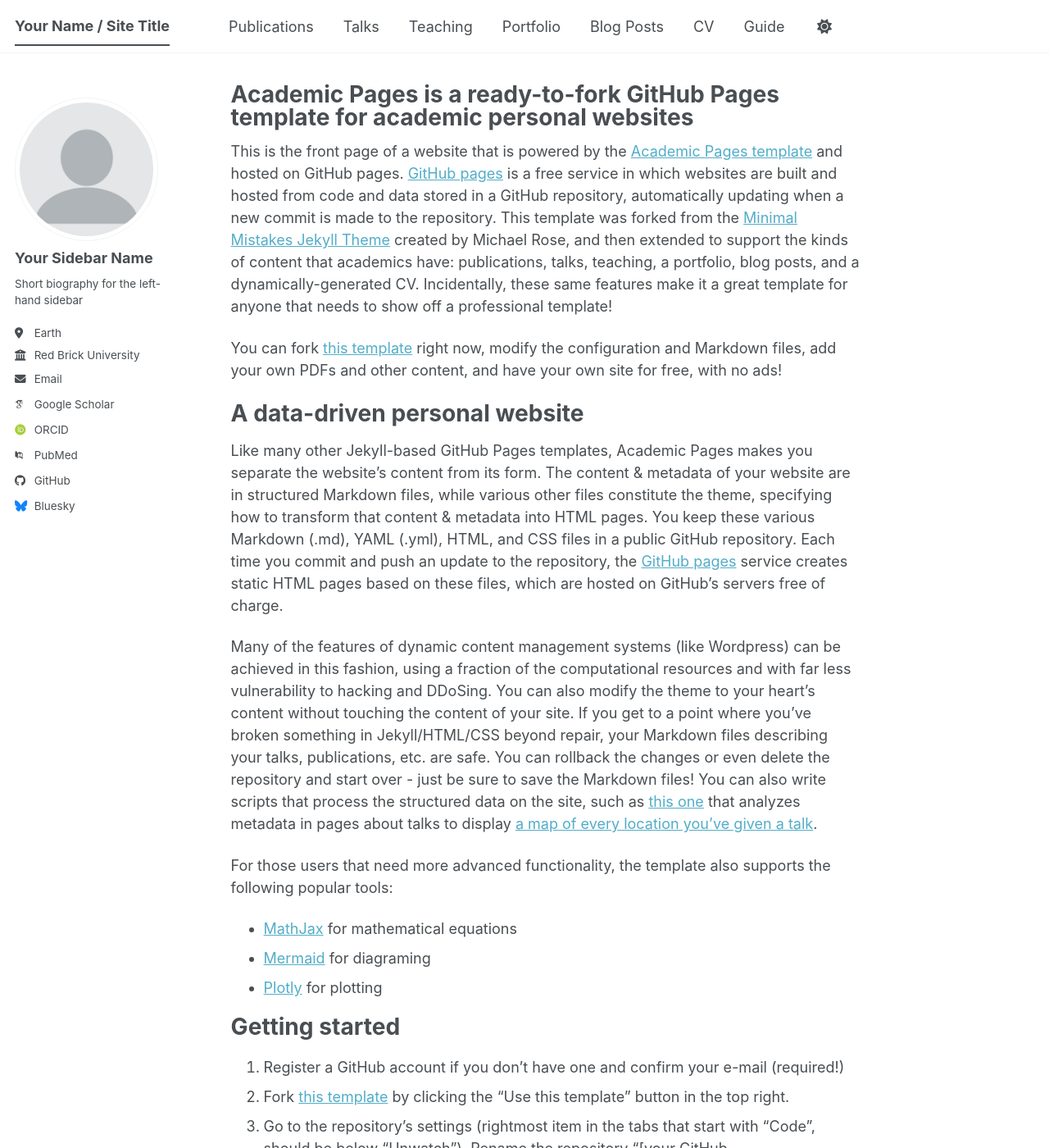
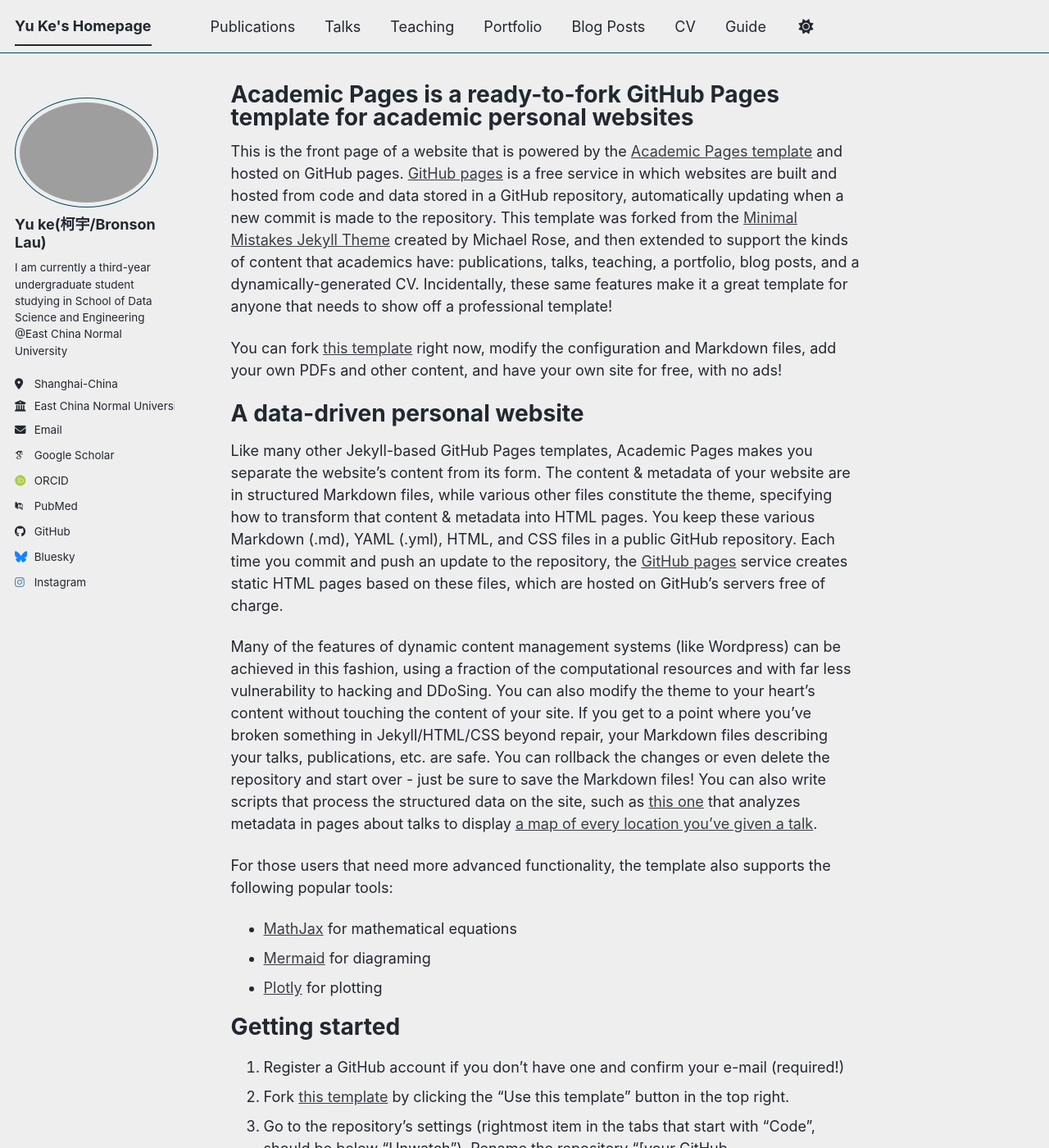
Before and after one commit to BronsonLau/BronsonLau.github.io, a Jekyll site: the page built from _pages/about.md, in a window 1280 px wide and 1400 px high. Shown: the whole window at 82% size. Built offline with Jekyll 4.4.1, drawn with Linux system fonts in a browser that asks for light colours; some web fonts are replaced; a script bundle is joined from its source files by our own code; library files that are not in the unit come from our copies; some of the changed text lies outside the part shown.

Commit message:
Modify site theme and personal details
Updated personal information and site settings in _config.yml.

```diff
--- a/_config.yml
+++ b/_config.yml
@@ -8,29 +8,29 @@
 
 # Basic Site Settings
 locale                   : "en-US"
-site_theme               : "default" # The available themes options are "default", "air", "sunrise", "mint", "dirt" and "contrast"
-title                    : "Your Name / Site Title"
+site_theme               : "air" # The available themes options are "default", "air", "sunrise", "mint", "dirt" and "contrast"
+title                    : "Yu Ke's Homepage"
 title_separator          : "-"
-name                     : &name "Your Name"
-description              : &description "Your Name's academic portfolio"   # Update this with a general description of your site, this is the default if not overridden by a page
-url                      : https://academicpages.github.io # The base hostname & protocol for your site e.g. "https://[your GitHub username].github.io",
+name                     : &name "Yu ke(柯宇/Bronson Lau)"
+description              : &description "This is Yuu's Homepage"   # Update this with a general description of your site, this is the default if not overridden by a page
+url                      : https://BronsonLau.github.io # The base hostname & protocol for your site e.g. "https://[your GitHub username].github.io",
                                                            # or if you already have some other page hosted on Github then use "https://[your GitHub username].github.io/[Your Repo Name]"
 baseurl                  : "" # the subpath of your site, e.g. "/blog"
-repository               : "academicpages/academicpages.github.io"
+repository               : "BronsonLau/BronsonLau.github.io"
 
 # Site Author - The following control what appear as part of the author content on the side bar.
 #               If a field is blank the icon and link will not appear, otherwise it will be shown.
 #               Additional customization can be done by editing /_includes/author-profile.html
 author:
   # Biographic information
-  avatar           : "profile.png"
-  name             : "Your Sidebar Name"
-  pronouns         : # example: "she/her"
-  bio              : "Short biography for the left-hand sidebar"
-  location         : "Earth"
-  employer         : "Red Brick University"
+  avatar           : "bl.png"
+  name             : "Yu ke(柯宇/Bronson Lau)"
+  # pronouns         : # example: "she/her"
+  bio              : "I am currently a third-year undergraduate student studying in School of Data Science and Engineering @East China Normal University"
+  location         : "Shanghai-China"
+  employer         : "East China Normal University"
   uri              : # URL
-  email            : "none@example.org"
+  email            : "keyfrankbruce@gmail.com"
 
   # Academic websites
   academia         : # URL
@@ -64,7 +64,7 @@
   goodreads        : # Username
   google_plus      : # Username
   keybase          : # Username
-  instagram        : # Username
+  instagram        : https://www.instagram.com/bankerlau30563/
   lastfm           : # Username
   linkedin         : # Username
   mastodon         : # URL
```
